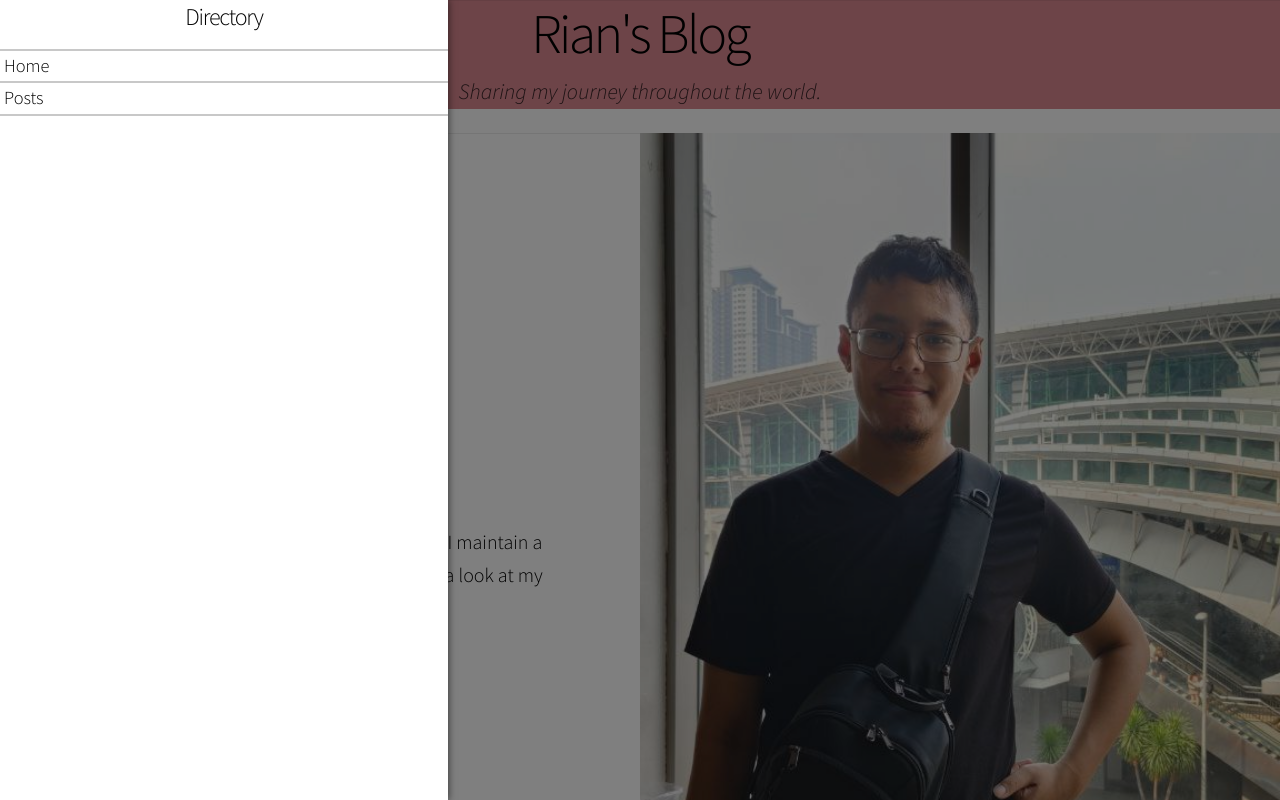
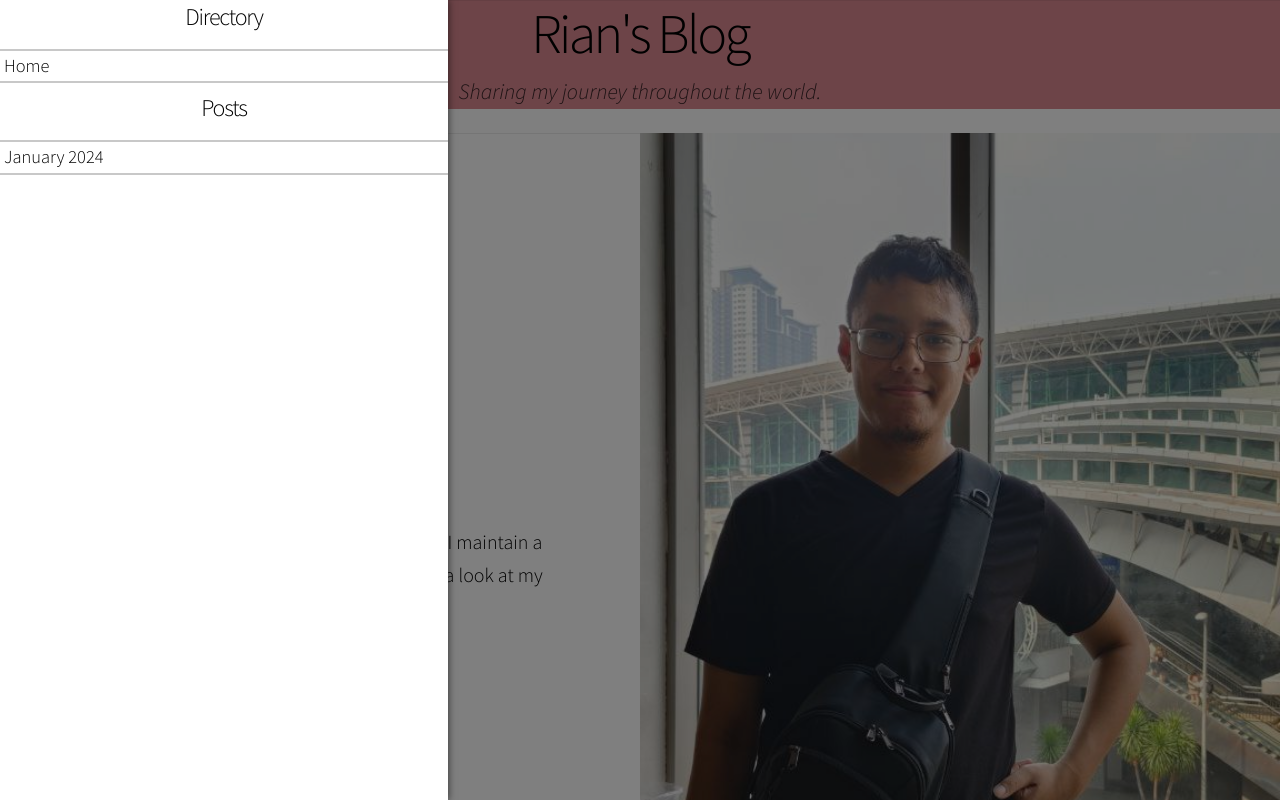
Before and after one commit to Rian8337/rian8337.github.io, a React (Vite) app: page / in a window 1280 px wide. Both pictures are taken after a click on the button 39 px from the left and 26 px from the top of the page. Shown: the top 800 px of the page. Built offline with nearby package versions, Linux system fonts and the light colour scheme.

Commit message:
Separate posts drawer navigation to months

```diff
--- a/src/components/drawer/DrawerContent.tsx
+++ b/src/components/drawer/DrawerContent.tsx
@@ -1,29 +1,7 @@
 import { motion } from "framer-motion";
 import { MouseEventHandler } from "react";
-import { useNavigate } from "react-router-dom";
-
-interface DrawerEntryProps {
-    readonly label: string;
-    readonly url: string;
-    readonly onClick: MouseEventHandler<HTMLParagraphElement>;
-}
-
-function DrawerEntry(props: DrawerEntryProps) {
-    const navigate = useNavigate();
-
-    return (
-        <p
-            className="navigation"
-            onClick={(e) => {
-                props.onClick(e);
-
-                navigate(props.url);
-            }}
-        >
-            {props.label}
-        </p>
-    );
-}
+import DrawerEntry from "./DrawerEntry";
+import DrawerSection from "./DrawerSection";
 
 interface Props {
     /**
@@ -60,14 +38,21 @@ export default function DrawerContent(props: Props) {
             }}
             className="drawer"
         >
-            <h3 className="align-center">Directory</h3>
+            <DrawerSection title="Directory">
+                <DrawerEntry
+                    label="Home"
+                    url="/"
+                    onClick={props.onEntryClick}
+                />
+            </DrawerSection>
 
-            <DrawerEntry label="Home" url="/" onClick={props.onEntryClick} />
-            <DrawerEntry
-                label="Posts"
-                url="/posts"
-                onClick={props.onEntryClick}
-            />
+            <DrawerSection title="Posts">
+                <DrawerEntry
+                    label="January 2024"
+                    url="/posts#2024-1"
+                    onClick={props.onEntryClick}
+                />
+            </DrawerSection>
         </motion.div>
     );
 }
--- /dev/null
+++ b/src/components/drawer/DrawerEntry.tsx
@@ -0,0 +1,28 @@
+import { MouseEventHandler } from "react";
+import { useNavigate } from "react-router-dom";
+
+interface Props {
+    readonly label: string;
+    readonly url: string;
+    readonly onClick: MouseEventHandler<HTMLParagraphElement>;
+}
+
+/**
+ * Represents an entry in a `DrawerSection`.
+ */
+export default function DrawerEntry(props: Props) {
+    const navigate = useNavigate();
+
+    return (
+        <p
+            className="navigation"
+            onClick={(e) => {
+                props.onClick(e);
+
+                navigate(props.url);
+            }}
+        >
+            {props.label}
+        </p>
+    );
+}
--- /dev/null
+++ b/src/components/drawer/DrawerSection.tsx
@@ -0,0 +1,18 @@
+import { ReactNode, PropsWithChildren } from "react";
+
+interface Props {
+    readonly title: ReactNode;
+}
+
+/**
+ * Represents a section in a `Drawer`.
+ */
+export default function DrawerSection(props: PropsWithChildren<Props>) {
+    return (
+        <section>
+            <h3 className="align-center">{props.title}</h3>
+
+            {props.children}
+        </section>
+    );
+}
--- a/src/components/post/PostHistory.tsx
+++ b/src/components/post/PostHistory.tsx
@@ -70,7 +70,11 @@ export default function PostHistory(props: Props) {
     }
 
     return (
-        <Wrapper style={WrapperStyle.style1} textAlign={TextAlignment.left}>
+        <Wrapper
+            id={`${props.year}-${props.month}`}
+            style={WrapperStyle.style1}
+            textAlign={TextAlignment.left}
+        >
             <h3 className="align-center">
                 {month} {props.year}
             </h3>
--- a/src/components/wrapper/Wrapper.tsx
+++ b/src/components/wrapper/Wrapper.tsx
@@ -11,6 +11,11 @@ interface Props extends BaseProps {
      * The style of this wrapper.
      */
     readonly style: WrapperStyle;
+
+    /**
+     * The ID of this wrapper.
+     */
+    readonly id?: string;
 
     /**
      * The background size of this wrapper.
@@ -79,6 +84,7 @@ export default function Wrapper(props: PropsWithChildren<Props>) {
 
     return (
         <motion.section
+            id={props.id}
             initial={{ opacity: 0 }}
             animate={{ opacity: 1 }}
             exit={{ opacity: 0 }}
--- /dev/null
+++ b/src/helpers/ScrollToElement.tsx
@@ -0,0 +1,17 @@
+import { useEffect } from "react";
+import { useLocation } from "react-router-dom";
+
+/**
+ * A component that scrolls to an element given a hash.
+ */
+export default function ScrollToElement() {
+    const { pathname, hash } = useLocation();
+
+    useEffect(() => {
+        if (hash) {
+            document.getElementById(hash.slice(1))?.scrollIntoView();
+        }
+    }, [pathname, hash]);
+
+    return null;
+}
--- a/src/helpers/ScrollToTop.tsx
+++ b/src/helpers/ScrollToTop.tsx
@@ -2,14 +2,17 @@ import { useEffect } from "react";
 import { useLocation } from "react-router-dom";
 
 /**
- * A component that scrolls to the top-left of the screen whenever the current path changes.
+ * A component that scrolls to the top-left of the screen whenever the current path changes,
+ * given that no hash path is provided.
  */
 export default function ScrollToTop() {
-    const { pathname } = useLocation();
+    const { pathname, hash } = useLocation();
 
     useEffect(() => {
-        scrollTo(0, 0);
-    }, [pathname]);
+        if (!hash) {
+            scrollTo(0, 0);
+        }
+    }, [pathname, hash]);
 
     return null;
 }
--- a/src/pages/Home.tsx
+++ b/src/pages/Home.tsx
@@ -353,6 +353,32 @@ export default function Home() {
                 textAlign={TextAlignment.center}
             >
                 <WrapperInner>
+                    <h2>Looking for more posts?</h2>
+
+                    <p>Check out my post history!</p>
+
+                    <Actions
+                        stacked
+                        fit
+                        actions={[
+                            <Button
+                                key={0}
+                                primary
+                                label="Post history"
+                                onClick={() => {
+                                    navigate("/posts");
+                                }}
+                            />,
+                        ]}
+                    />
+                </WrapperInner>
+            </Wrapper>
+
+            <Wrapper
+                style={WrapperStyle.style1}
+                textAlign={TextAlignment.center}
+            >
+                <WrapperInner>
                     <h2>Projects</h2>
                     <p>
                         I create and maintain a couple of projects as a side
--- a/src/pages/PostList.tsx
+++ b/src/pages/PostList.tsx
@@ -1,12 +1,13 @@
 import { FunctionComponent, Suspense, lazy } from "react";
+import Head from "../components/Head";
+import PostHistoryLoading from "../components/post/PostHistoryLoading";
 import Wrapper from "../components/wrapper/Wrapper";
 import WrapperInner from "../components/wrapper/WrapperInner";
 import { TextAlignment } from "../constants/TextAlignment";
+import { WrapperInnerSize } from "../constants/wrapper/WrapperInnerSize";
 import { WrapperStyle } from "../constants/wrapper/WrapperStyle";
+import ScrollToElement from "../helpers/ScrollToElement";
 import NotFound from "./NotFound";
-import PostHistoryLoading from "../components/post/PostHistoryLoading";
-import { WrapperInnerSize } from "../constants/wrapper/WrapperInnerSize";
-import Head from "../components/Head";
 
 const lazyLoadHistory = (year: number, month: number) =>
     lazy(async () => {
@@ -42,6 +43,7 @@ export default function PostList() {
 
                     <Suspense fallback={<PostHistoryLoading />}>
                         <History20241 />
+                        <ScrollToElement />
                     </Suspense>
                 </WrapperInner>
             </Wrapper>
```
Also changed, not shown: src/assets/main.css.
